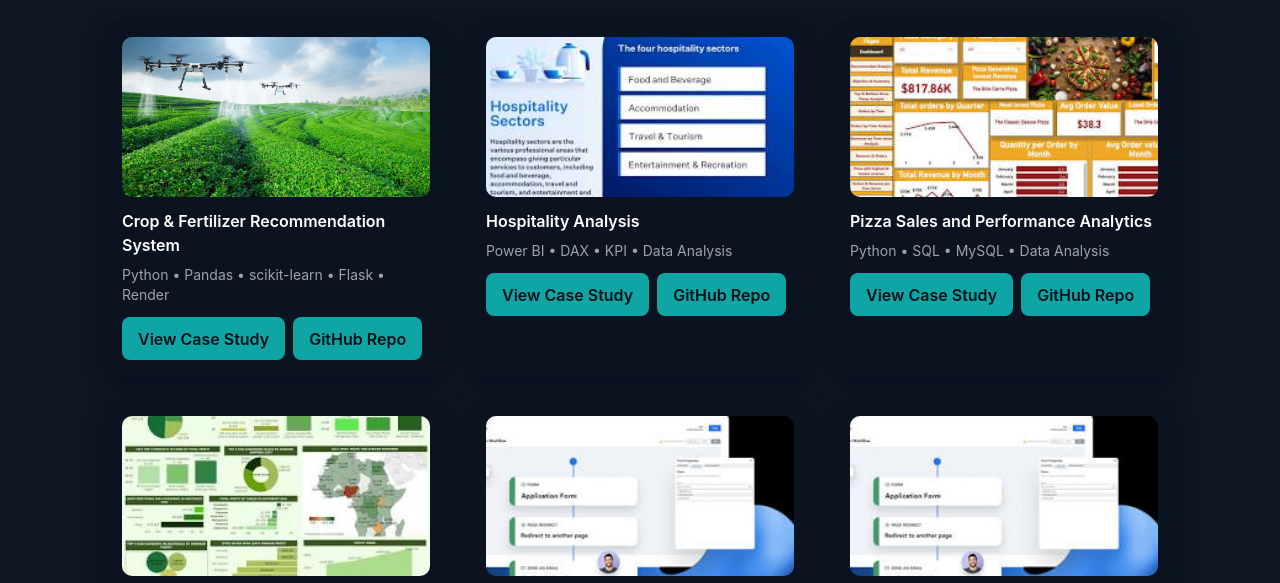
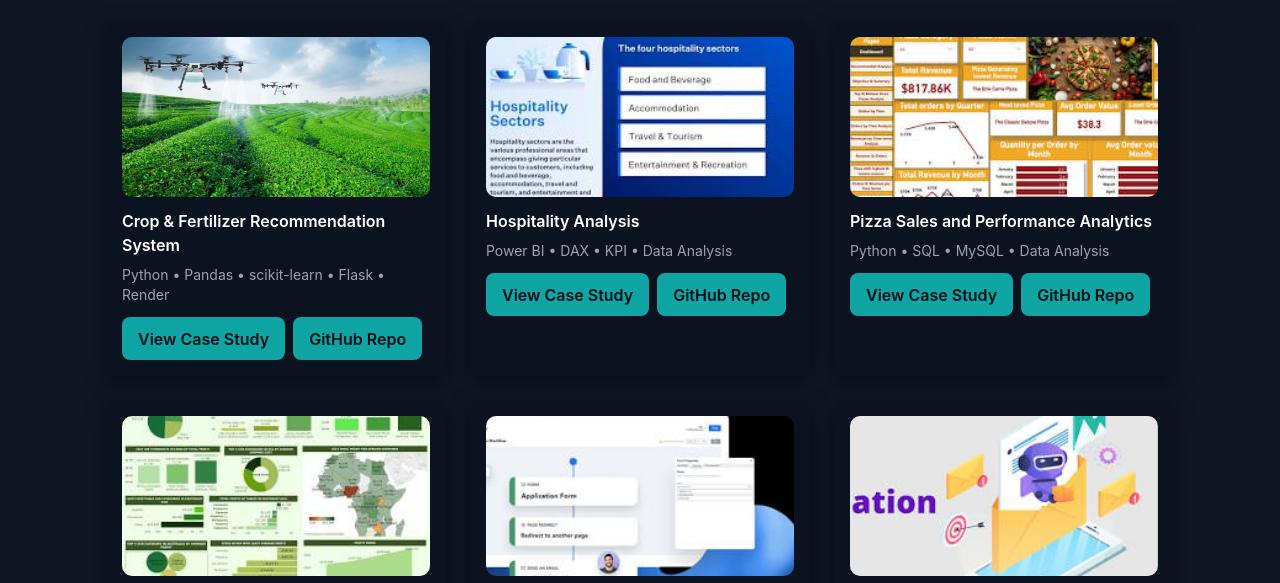
Before and after one commit to 1sumer/Portfolio, a plain HTML site: page projects.html in a window 1280 px wide. Shown: the part 217-800 px from the top of the page. Drawn offline with nearby package versions, Linux system fonts and the light colour scheme.

Commit message:
Modified

```diff
--- a/projects.html
+++ b/projects.html
@@ -137,7 +137,7 @@
       <article id="automated-bulk-email-sender" class="card">
         <a href="./projects/automated-bulk-email-sender.html">
           <div class="project-thumb">
-            <img src="assets/imgs/automation.jpeg" alt="Form Automation" style="width: 310px; height: 160px; border-radius:10px; object-fit: cover;">
+            <img src="assets/imgs/email.jpeg" alt="Form Automation" style="width: 310px; height: 160px; border-radius:10px; object-fit: cover;">
           </div>
         </a>
         <h3 class="mt-3 font-semibold text-white">Automated Bulk Email Sender Using SMTP Server</h3>
```
Also changed, not shown: index.html (+1 -1 lines), assets/imgs/Sameer.jpg (deleted), assets/imgs/Sameer.png (added).
